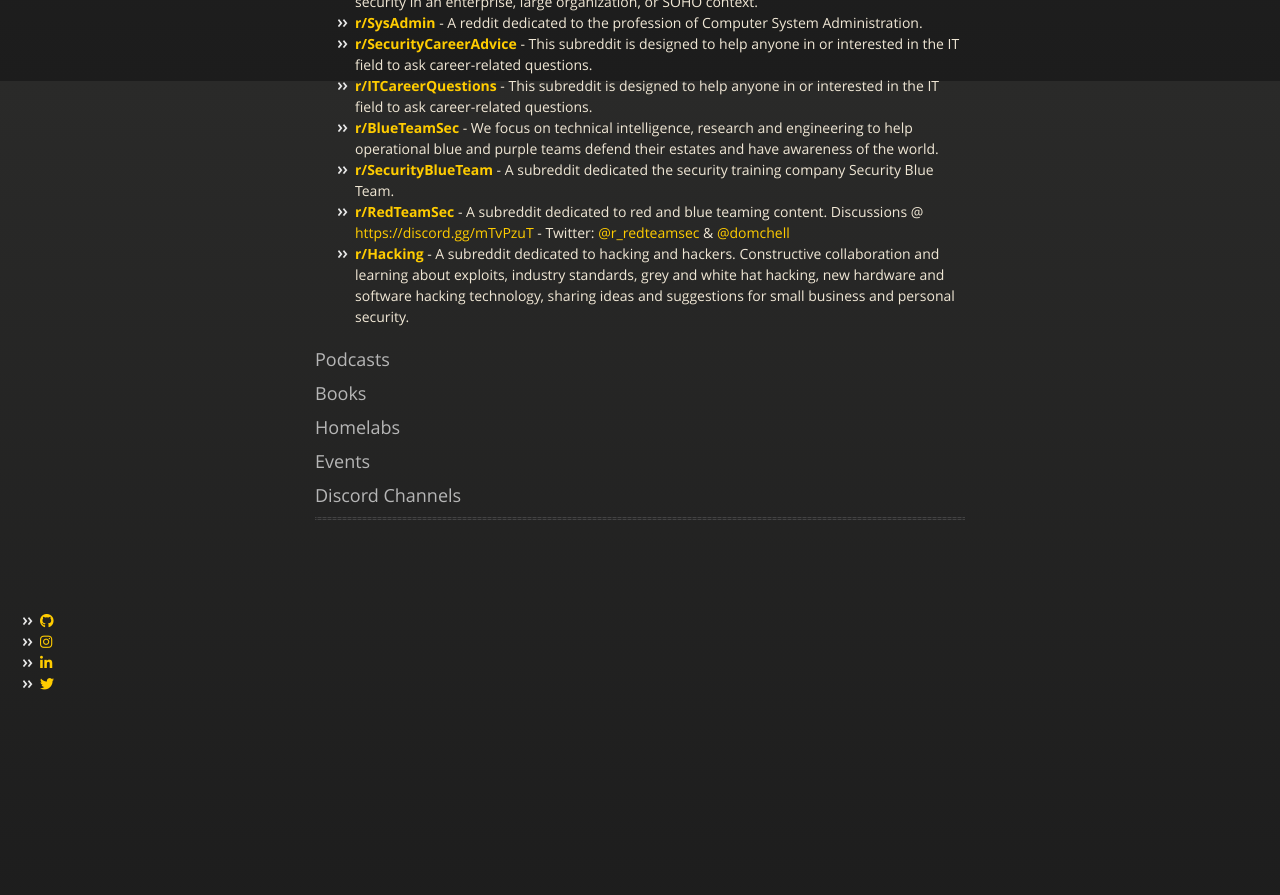
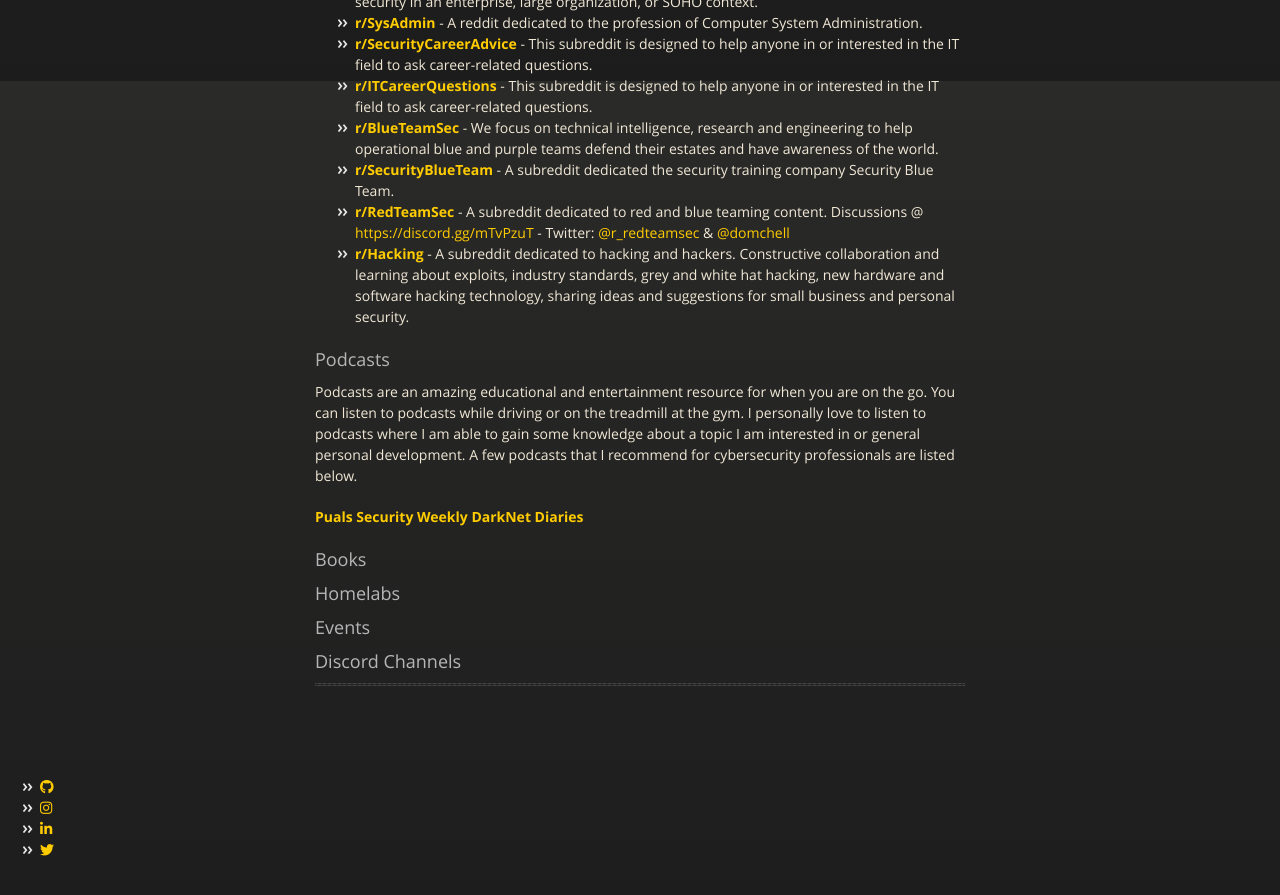
Before and after one commit to dspucches/dspucches.github.io, a Jekyll site: the page built from _posts/2023-02-22-starting-a-cybersecurity-career.md, in a window 1280 px wide and 900 px high, scrolled down 4419 px. Shown: the top 895 px of the window. Built offline with Jekyll 4.4.1, drawn with Linux system fonts in a browser that asks for light colours; nearby versions of some CDN libraries; before the commit the page ends 5153 px from its top, so only the background shows below that.

Commit message:
Updating Cybersecurity Career post

```diff
--- a/_posts/2023-02-22-starting-a-cybersecurity-career.md
+++ b/_posts/2023-02-22-starting-a-cybersecurity-career.md
@@ -88,6 +88,11 @@
 
 ### Podcasts
 
+Podcasts are an amazing educational and entertainment resource for when you are on the go. You can listen to podcasts while driving or on the treadmill at the gym. I personally love to listen to podcasts where I am able to gain some knowledge about a topic I am interested in or general personal development. A few podcasts that I recommend for cybersecurity professionals are listed below.
+
+[__Puals Security Weekly__](https://open.spotify.com/show/0YC8VPkCkfmrDuiEulxkC6)
+[__DarkNet Diaries__](https://open.spotify.com/show/4XPl3uEEL9hvqMkoZrzbx5)
+
 ### Books
 
 ### Homelabs
```
